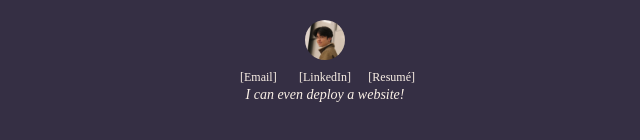
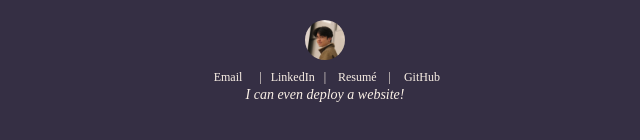
Before and after one commit to asn1814/personal-website, a React (Create React App) app: page /projects in a window 1280 px wide. Shown: the part 622-762 px from the top of the page, without its empty margins (315-955 px from the left). Built offline with nearby package versions, Linux system fonts and the light colour scheme.

Commit message:
setup github and resume

```diff
--- a/src/App.tsx
+++ b/src/App.tsx
@@ -5,7 +5,6 @@ import PageHome from './pages/PageHome.tsx';
 import PageAbout from './pages/PageAbout.tsx';
 import { THEME_COLORS } from './utils/theme.ts';
 import { INTERNAL_LINKS } from './utils/links.ts';
-
 
 const Container = styled.div`
   display: flex;
--- a/src/components/contact.tsx
+++ b/src/components/contact.tsx
@@ -6,7 +6,7 @@ const Container = styled.div`
   margin-right: 5px;
   margin-left: 5px;
   width: 100%;
-  max-width: 200px;
+  max-width: 260px;
   display: flex;
   flex-direction: row;
   justify-content: space-around;
@@ -23,16 +23,17 @@ const InlineLink = styled.a`
     text-decoration: underline solid 1px;
   }
   width: 100%;
-  max-width: 65px;
+  max-width: 50px;
   text-align: center;
 `;
 
 export const Contact = () => {
   return (
     <Container>
-      <InlineLink href="mailto:andrewsnakamoto@gmail.com" target="_blank">&#91;Email&#93;</InlineLink>
-      <InlineLink href="https://www.linkedin.com/in/andrewnakamoto/" target="_blank">&#91;LinkedIn&#93;</InlineLink>
-      <InlineLink href="https://www.linkedin.com/in/andrewnakamoto/" target="_blank">&#91;Resumé&#93;</InlineLink>
+      <InlineLink href="mailto:andrewsnakamoto@gmail.com" target="_blank">Email</InlineLink>|
+      <InlineLink href="https://www.linkedin.com/in/andrewnakamoto/" target="_blank">LinkedIn</InlineLink>|
+      <InlineLink href="https://github.com/asn1814/Resume/blob/main/Nakamoto_Andrew_Resume.pdf" target="_blank">Resumé</InlineLink>|
+      <InlineLink href="https://github.com/asn1814" target="_blank">GitHub</InlineLink>
     </Container>
   );
 };
--- a/src/components/nav.tsx
+++ b/src/components/nav.tsx
@@ -1,6 +1,7 @@
 import React from 'react';
 import styled from 'styled-components';
 import { THEME_COLORS } from '../utils/theme.ts';
+import { INTERNAL_LINKS } from '../utils/links.ts';
 
 const Container = styled.div`
   padding: 20px 0px 0px;
@@ -30,9 +31,9 @@ const InlineLink = styled.a`
 export const Nav = () => {
   return (
     <Container>
-      <InlineLink href="/" target="_self">Home</InlineLink>
-      <InlineLink href="/projects" target="_self">Projects</InlineLink>
-      <InlineLink href="/about" target="_self">About Me</InlineLink>
+      <InlineLink href={INTERNAL_LINKS.HOME} target="_self">Home</InlineLink>
+      <InlineLink href={INTERNAL_LINKS.PROJECTS} target="_self">Projects</InlineLink>
+      <InlineLink href={INTERNAL_LINKS.ABOUT} target="_self">About Me</InlineLink>
     </Container>
   );
 };
```
